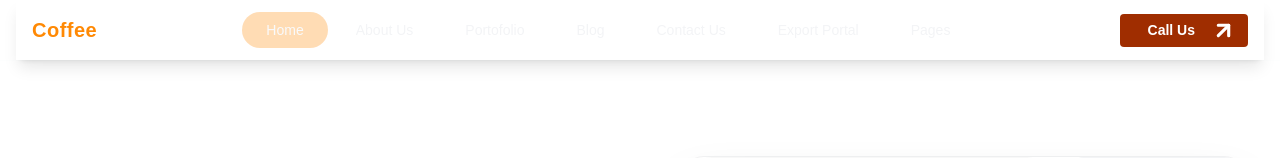
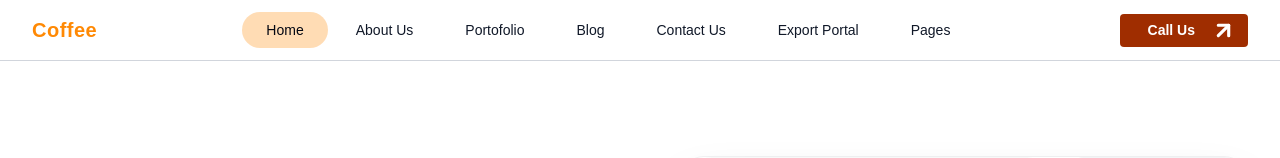
Before and after one commit to bushobozi/coffee-sample, a Next.js app: page / in a window 1280 px wide. Shown: the top 158 px of the page. Built offline with nearby package versions, Linux system fonts and the light colour scheme; grey boxes are pictures that could not be loaded.

Commit message:
light mode changes

```diff
--- a/app/components/navbar/NavBar.tsx
+++ b/app/components/navbar/NavBar.tsx
@@ -23,9 +23,9 @@ const NavBar = () => {
   }
 
   return (
-    <div className="sticky top-0 z-50 border-r-0 border-l-0 border border-t-0 border-gray-50/30">
+    <div className="sticky backdrop-blur-3xl top-0 z-50 border-r-0 border-l-0 border border-t-0 dark:border-gray-50/30 border-gray-300">
       <nav className="w-full max-w-7xl mx-auto mt-0 px-4 ">
-        <div className="backdrop-blur-3xl px-4 py-3 flex justify-between items-center shadow-lg">
+        <div className="px-4 py-3 flex justify-between items-center">
           <div
             onClick={goHome}
             className="text-xl font-bold text-orange-400 tracking-wide cursor-pointer"
@@ -33,15 +33,17 @@ const NavBar = () => {
             Coffee
           </div>
 
-          <div className="hidden md:flex md:items-center md:space-x-0.5 gap-0.5 text-sm font-medium text-gray-100">
+          <div className="hidden md:flex md:items-center md:space-x-0.5 gap-0.5 text-sm font-medium dark:text-gray-100 text-gray-900">
             {links.map((link) => {
               const isActive = pathname === link.to;
               return (
                 <Link
                   key={link.name}
                   href={link.to}
-                  className={`transition-colors duration-200 hover:text-orange-100 hover:bg-orange-400/20 rounded-full px-6 py-2 ${
-                    isActive ? "text-gray-50 bg-orange-400/30" : ""
+                  className={`transition-colors duration-200 dark:hover:text-orange-100 hover:text-orange-600 hover:bg-orange-400/20 rounded-full px-6 py-2 ${
+                    isActive
+                      ? "dark:text-gray-50 text-gray-950 bg-orange-400/30"
+                      : ""
                   }`}
                 >
                   {link.name}
```
